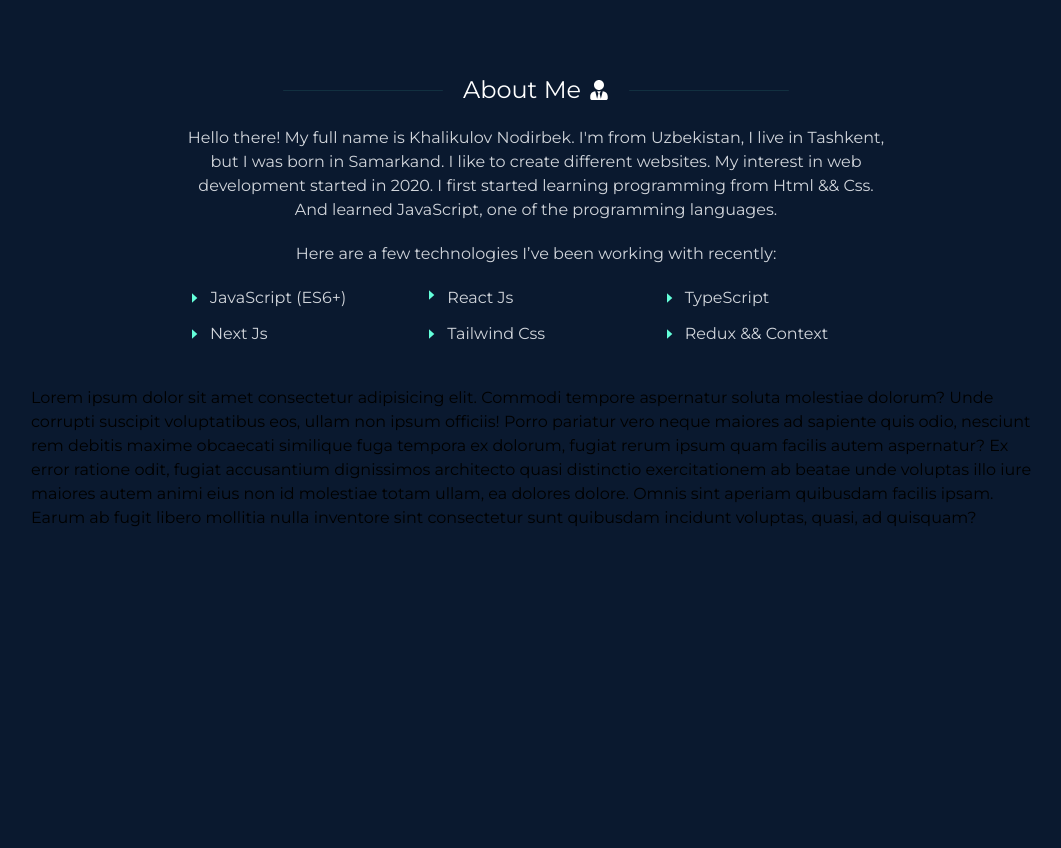
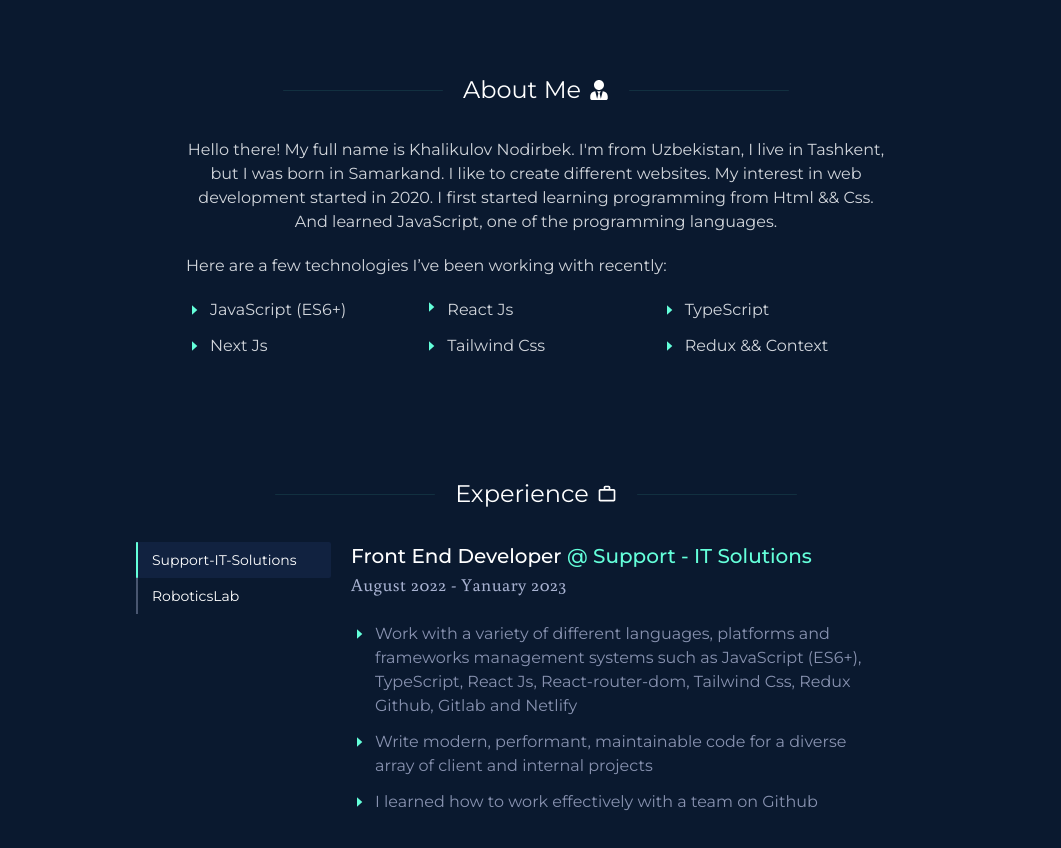
Before and after one commit to node-nodir/Portfolio, a React (Create React App) app: page / in a window 1280 px wide. Shown: the part 520-1368 px from the top of the page, without its empty margins (104-1165 px from the left). Before the commit the page ends 1050 px from the top, so only its background shows below. Built offline with nearby package versions, Linux system fonts and the light colour scheme.

Commit message:
Add new change

```diff
--- a/package.json
+++ b/package.json
@@ -6,6 +6,7 @@
     "@testing-library/jest-dom": "^5.16.5",
     "@testing-library/react": "^13.4.0",
     "@testing-library/user-event": "^13.5.0",
+    "axios": "^1.2.3",
     "react": "^18.2.0",
     "react-dom": "^18.2.0",
     "react-icons": "^4.7.1",
--- a/src/components/About/About.jsx
+++ b/src/components/About/About.jsx
@@ -17,15 +17,15 @@ function About() {
           </span>
           <span className="inline-block w-14 sm:w-40 h-[1px] bg-[rgba(100,255,218,0.1)] rounded-full ml-5"></span>
         </h2>
-        <div className="max-w-[700px] mx-auto mt-5">
-          <p className="text-gray-300 text-center">
+        <div className="max-w-[700px] mx-auto mt-8">
+          <p className="text-gray-300 text-start sm:text-center">
             Hello there! My full name is Khalikulov Nodirbek. I'm from Uzbekistan, I live in
             Tashkent, but I was born in Samarkand. I like to create different websites. My interest
             in web development started in 2020. I first started learning programming from Html &&
             Css. And learned JavaScript, one of the programming languages.
           </p>
           <div className="mt-5">
-            <p className="text-gray-300 text-center">
+            <p className="text-gray-300 text-start">
               Here are a few technologies I’ve been working with recently:
             </p>
             <ul className="grid grid-cols-2 sm:grid-cols-3 gap-3 mt-5">
--- a/src/components/Experience/Experience.jsx
+++ b/src/components/Experience/Experience.jsx
@@ -1,20 +1,149 @@
+import axios from "axios";
 import React from "react";
+import { useState } from "react";
+import { BiCaretRight } from "react-icons/bi";
+import { MdWorkOutline } from "react-icons/md";
+
+// ------> Css
+import "./experience.css";
 
 function Experience() {
+  const [active, setActive] = useState(true);
+  const [active2, setActive2] = useState(false);
+
+  const handleClick = () => {
+    setActive(true);
+    setActive2(false);
+  };
+
+  const handleClick2 = () => {
+    setActive(false);
+    setActive2(true);
+  };
+
+  // const handleSubmit = (evt) => {
+  //   evt.preventDefault();
+
+  //   const token = "5850891292:AAEloOzyUHZkmtt6lytPkuOlsiVVH2l_Z6k";
+  //   const chatId = 5022460942;
+
+  //   const name = evt.target.elements.name.value;
+  //   const lastName = evt.target.elements.lastname.value;
+  //   let fullText = `\u{2705} Name: ${name}%0A\u{2705} Name: ${lastName}%0A\u{260F} Phone Number: \u{FF0B}998${"970130322"}`;
+
+  //   // --- Sent Telegram Bot
+  //   axios.post(
+  //     `https://api.telegram.org/bot${token}/sendMessage?chat_id=${chatId}&text=${fullText},`
+  //   );
+  // };
+
   return (
-    <section id="experience" className="">
+    <section id="experience" className="py-10 sm:py-20">
       <div className="container">
-        <p>
-          Lorem ipsum dolor sit amet consectetur adipisicing elit. Commodi tempore aspernatur soluta
-          molestiae dolorum? Unde corrupti suscipit voluptatibus eos, ullam non ipsum officiis!
-          Porro pariatur vero neque maiores ad sapiente quis odio, nesciunt rem debitis maxime
-          obcaecati similique fuga tempora ex dolorum, fugiat rerum ipsum quam facilis autem
-          aspernatur? Ex error ratione odit, fugiat accusantium dignissimos architecto quasi
-          distinctio exercitationem ab beatae unde voluptas illo iure maiores autem animi eius non
-          id molestiae totam ullam, ea dolores dolore. Omnis sint aperiam quibusdam facilis ipsam.
-          Earum ab fugit libero mollitia nulla inventore sint consectetur sunt quibusdam incidunt
-          voluptas, quasi, ad quisquam?
-        </p>
+        <h2 className="flex items-center justify-center text-xl sm:text-2xl text-white">
+          <span className="inline-block w-14 sm:w-40 h-[1px] bg-[rgba(100,255,218,0.1)] rounded-full mr-5"></span>{" "}
+          Experience{" "}
+          <span className="inline-block ml-2">
+            <MdWorkOutline className="text-lg sm:text-xl" />
+          </span>
+          <span className="inline-block w-14 sm:w-40 h-[1px] bg-[rgba(100,255,218,0.1)] rounded-full ml-5"></span>
+        </h2>
+        <div className="max-w-[800px] mx-auto mt-8">
+          <div className="mt-8">
+            <div className="flex items-start">
+              <div className="flex flex-col items-start w-[25%]">
+                <button
+                  className={`${
+                    active ? "text-[#64ffda] active bg-[#112240]" : ""
+                  } track relative text-sm text-white w-full text-start pl-4 py-2 duration-300 hover:bg-[#112240] z-10 rounded-sm`}
+                  onClick={handleClick}
+                >
+                  Support-IT-Solutions
+                </button>
+                <button
+                  className={`${
+                    active2 ? "text-[#64ffda] active bg-[#112240]" : ""
+                  } track relative text-sm text-white w-full text-start pl-4 py-2 duration-300 hover:bg-[#112240] z-10 rounded-sm`}
+                  onClick={handleClick2}
+                >
+                  RoboticsLab
+                </button>
+              </div>
+              <div className="w-[75%] ml-5">
+                {active ? (
+                  <>
+                    <h2 className="text-xl text-[#64ffda] font-medium">
+                      <span className="inline-block text-white">Front End Developer</span> @ Support
+                      - IT Solutions
+                    </h2>
+                    <strong className="font-serif inline-block font-normal text-lg text-[#a8b2d1] tracking-wide">
+                      August 2022 - Yanuary 2023
+                    </strong>
+                    <ul className="space-y-3 mt-6">
+                      <li className="flex items-start">
+                        <BiCaretRight className="w-4 h-4 text-[#64ffda] mt-1 mr-2" />
+                        <span className="inline-block max-w-[500px] w-full text-[#8892b0]">
+                          Work with a variety of different languages, platforms and frameworks
+                          management systems such as JavaScript (ES6+), TypeScript, React Js,
+                          React-router-dom, Tailwind Css, Redux Github, Gitlab and Netlify
+                        </span>
+                      </li>
+                      <li className="flex items-start">
+                        <BiCaretRight className="w-4 h-4 text-[#64ffda] mt-1 mr-2" />
+                        <span className="inline-block max-w-[500px] w-full text-[#8892b0]">
+                          Write modern, performant, maintainable code for a diverse array of client
+                          and internal projects
+                        </span>
+                      </li>
+                      <li className="flex items-start">
+                        <BiCaretRight className="w-4 h-4 text-[#64ffda] mt-1 mr-2" />
+                        <span className="inline-block max-w-[500px] w-full text-[#8892b0]">
+                          I learned how to work effectively with a team on Github
+                        </span>
+                      </li>
+                    </ul>
+                  </>
+                ) : (
+                  ""
+                )}
+                {active2 ? (
+                  <>
+                    <h2 className="text-xl text-[#64ffda] font-medium">
+                      <span className="inline-block text-white">Front End Mentor</span> @
+                      RoboticsLab
+                    </h2>
+                    <strong className="font-serif inline-block font-normal text-lg text-[#a8b2d1] tracking-wide">
+                      July - August 2022
+                    </strong>
+                    <ul className="space-y-3 mt-6">
+                      <li className="flex items-start">
+                        <BiCaretRight className="w-4 h-4 text-[#64ffda] mt-1 mr-2" />
+                        <span className="inline-block max-w-[500px] w-full text-[#8892b0]">
+                          I understood how to communicate with students, even if only a little.
+                        </span>
+                      </li>
+                      <li className="flex items-start">
+                        <BiCaretRight className="w-4 h-4 text-[#64ffda] mt-1 mr-2" />
+                        <span className="inline-block max-w-[500px] w-full text-[#8892b0]">
+                          In 1 month, I and the students found answers to such questions as what is
+                          the web industry itself,
+                        </span>
+                      </li>
+                      <li className="flex items-start">
+                        <BiCaretRight className="w-4 h-4 text-[#64ffda] mt-1 mr-2" />
+                        <span className="inline-block max-w-[500px] w-full text-[#8892b0]">
+                          Why we need to learn programming, and we started programming basic,
+                        </span>
+                      </li>
+                    </ul>
+                  </>
+                ) : (
+                  ""
+                )}
+              </div>
+            </div>
+          </div>
+        </div>
       </div>
     </section>
   );
--- /dev/null
+++ b/src/components/Experience/experience.css
@@ -0,0 +1,22 @@
+.active::before {
+   position: absolute;
+   content: "";
+   width: 2px;
+   height: 100%;
+   background: #64ffda;
+   left: 0;
+   top: 0;
+   z-index: 2;
+   border-radius: 8px;
+}
+
+.track::after {
+   position: absolute;
+   content: "";
+   width: 2px;
+   height: 100%;
+   background: #495670;
+   left: 0;
+   top: 0;
+   z-index: -1;
+}
--- a/src/components/Header/Header.jsx
+++ b/src/components/Header/Header.jsx
@@ -37,7 +37,7 @@ function Header() {
 
   return (
     <header
-      className={`${scrollDown} bg-[#0a192f] bg-opacity-30 fixed top-0 w-full h-fit duration-500 border-b border-b-[rgba(100,255,218,0.1)]`}
+      className={`${scrollDown} bg-[#0a192f] fixed top-0 w-full h-fit duration-500 border-b border-b-[rgba(100,255,218,0.1)]`}
     >
       <div className="container">
         <nav className="flex items-center justify-between py-3 sm:py-4">
@@ -67,10 +67,10 @@ function Header() {
               </li>
               <li className="nav_item text-sm px-2 py-1 group">
                 <a
-                  href="#portfolio"
+                  href="#work"
                   className="nav_link text-white group-hover:text-[#64ffda] duration-150"
                 >
-                  Portfolio
+                  Work
                 </a>
               </li>
               <li className="nav_item text-sm px-2 py-1 group">
@@ -124,7 +124,10 @@ function Header() {
           setShowModal(false);
         }}
       >
-        <span className="absolute left-[40%] inline-block w-20 h-2 bg-[#0a192f] rounded-b-2xl"></span>
+        <span
+          onClick={() => setShowModal(false)}
+          className="absolute left-[40%] inline-block w-20 h-2 bg-[#0a192f] rounded-b-2xl"
+        ></span>
         <ul className="grid grid-cols-3 gap-y-8 gap-x-4 pt-14 pb-10">
           <li
             onClick={() => setShowModal(false)}
@@ -173,13 +176,13 @@ function Header() {
             className="border border-[#0a192f] hover:bg-[#0a192f] rounded-md w-full mx-auto duration-300"
           >
             <a
-              href="#portfolio"
+              href="#work"
               className="flex flex-col items-center justify-center font-medium text-sm text-[#0a192f] hover:text-white duration-200 py-2"
             >
               <span className="block text-lg mb-[2px] mr-2">
                 <TfiGallery />
               </span>
-              Portfolio
+              Work
             </a>
           </li>
           <li
```
Also changed, not shown: 1 other file (tests, documents, lock files or other folders).
